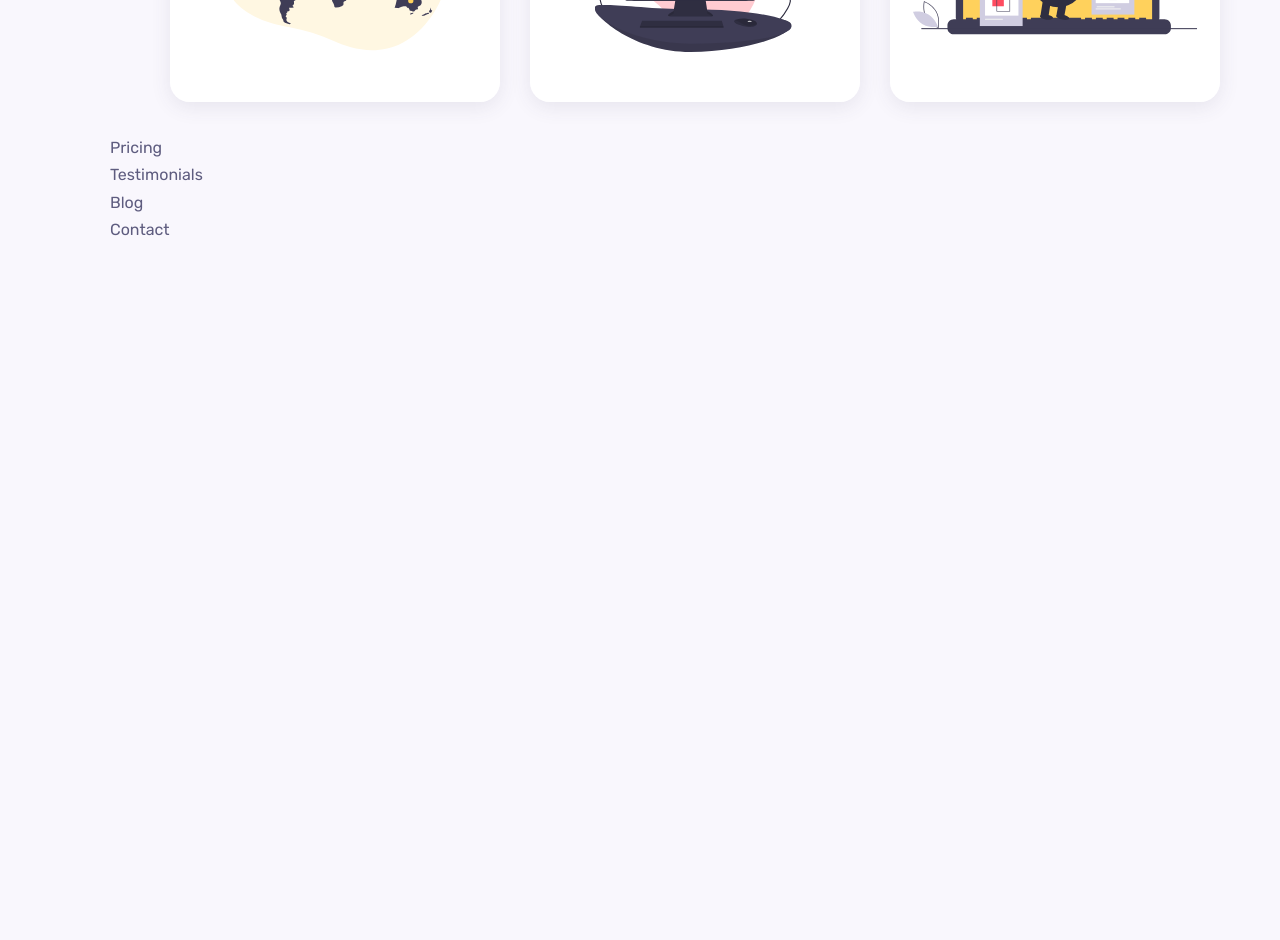
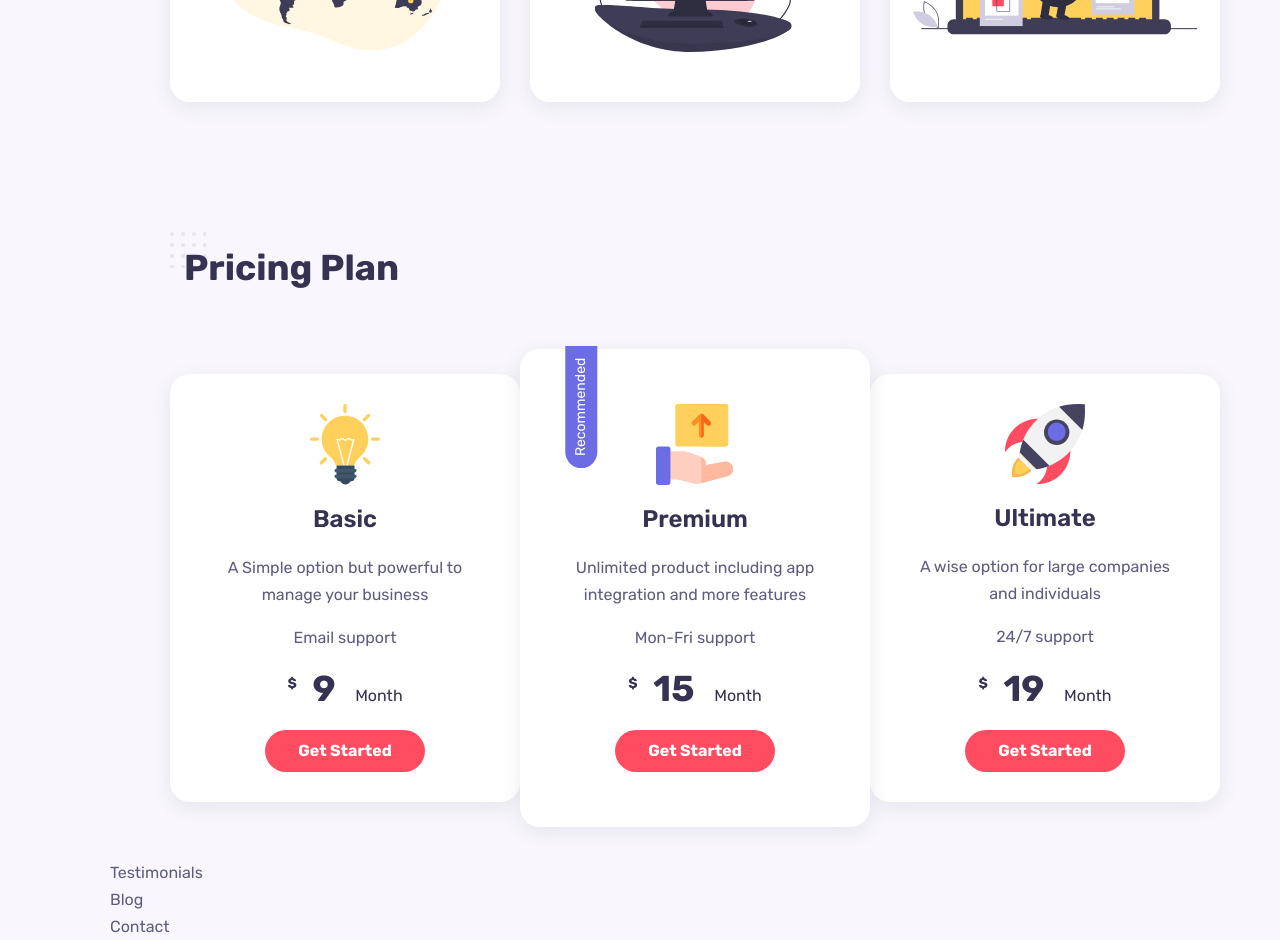
Before and after one commit to JesusLeonChavez/portafolio-react, a React (Create React App) app: page / in a window 1280 px wide. Shown: the part 3360-4300 px from the top of the page. Before the commit the page ends 3603 px from the top, so only its background shows below. Built offline with nearby package versions, Linux system fonts and the light colour scheme; the HTML template or start-up script is replaced by a standard one.

Commit message:
fix: upgrade pricing component

```diff
--- a/src/components/pricing/Pricing.jsx
+++ b/src/components/pricing/Pricing.jsx
@@ -1,9 +1,50 @@
 import React from 'react';
 import './pricing.css';
+import Image1 from "../../assets/price-1.svg";
+import Image2 from "../../assets/price-2.svg";
+import Image3 from "../../assets/price-3.svg";
 
 const Pricing = () => {
   return (
-    <div>Pricing</div>
+    <section className="pricing container section">
+      <h2 className="section__title">Pricing Plan</h2>
+
+      <div className="pricing__container grid">
+        <div className="pricing__item">
+          <img src={Image1} alt="" className="pricing__img" />
+          <h3 className="pricing__plan">Basic</h3>
+          <p className="pricing__title">A Simple option but powerful to manage your business</p>
+          <p className="pricing__support">Email support</p>
+          <h3 className="price">
+            <em>$</em> 9 <span>Month</span>
+          </h3>
+          <a href="" className="btn">Get Started</a>
+        </div>
+
+        <div className="pricing__item best">
+          <span className="bagde">Recommended</span>
+          <img src={Image2} alt="" className="pricing__img" />
+          <h3 className="pricing__plan">Premium</h3>
+          <p className="pricing__title">Unlimited product including app integration and more features</p>
+          <p className="pricing__support">Mon-Fri support</p>
+          <h3 className="price">
+            <em>$</em> 15 <span>Month</span>
+          </h3>
+          <a href="" className="btn">Get Started</a>
+        </div>
+
+        <div className="pricing__item">
+          <img src={Image3} alt="" className="pricing__img" />
+          <h3 className="pricing__plan">Ultimate</h3>
+          <p className="pricing__title">A wise option for large companies and individuals</p>
+          <p className="pricing__support">24/7 support</p>
+          <h3 className="price">
+            <em>$</em> 19 <span>Month</span>
+          </h3>
+          <a href="" className="btn">Get Started</a>
+        </div>
+      </div>
+    </section>
   )
 }
 
--- a/src/components/pricing/pricing.css
+++ b/src/components/pricing/pricing.css
@@ -0,0 +1,65 @@
+.pricing__container {
+    grid-template-columns: repeat(3, 1fr);
+    align-items: center;
+}
+
+.pricing__item {
+    padding: 1.875rem 2.5rem;
+    background-color: var(--container-color);
+    text-align: center;
+    border-radius: var(--border-radius);
+    box-shadow: var(--shadow);
+}
+
+.pricing__plan {
+    margin: 1.25rem 0;
+    font-size: var(--h2-font-size);
+}
+
+.pricing__title,
+.pricing__support {
+    margin-bottom: 1rem;
+}
+
+.price {
+    font-size: var(--h1-font-size);
+    font-weight: var(--font-bold);
+}
+
+.price em {
+    font-style: normal;
+    font-size: var(--small-font-size);
+    margin-right: 0.5rem;
+    vertical-align: super;
+}
+
+.price span {
+    font-size: var(--normal-font-size);
+    font-weight: 400;
+    margin-left: 0.75rem;
+}
+
+.pricing__item .btn {
+    margin-top: 1.25rem;
+}
+
+.pricing__item.best {
+    padding: 3.4rem 2.5rem;
+    position: relative;
+    z-index: 1;
+}
+
+.bagde {
+    position: absolute;
+    left: 0;
+    top: 2.6rem;
+    color: #fff;
+    background-color: #6c6ce5;
+    transform: rotate(-90deg);
+    padding: .25rem .75rem;
+    font-size: var(--small-font-size);
+    border-top-left-radius: var(--border-radius);
+    border-bottom-left-radius: var(--border-radius);
+    border-top-right-radius: 0;
+    border-bottom-right-radius: 0;
+}
```
